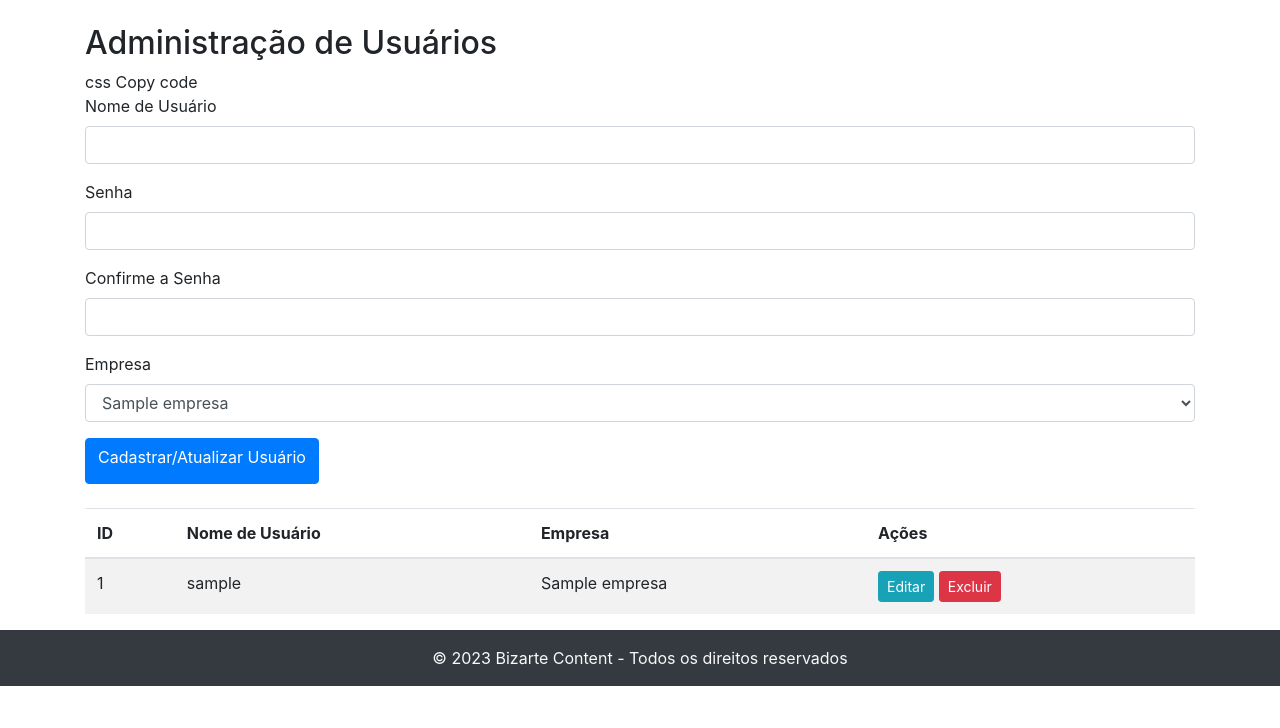
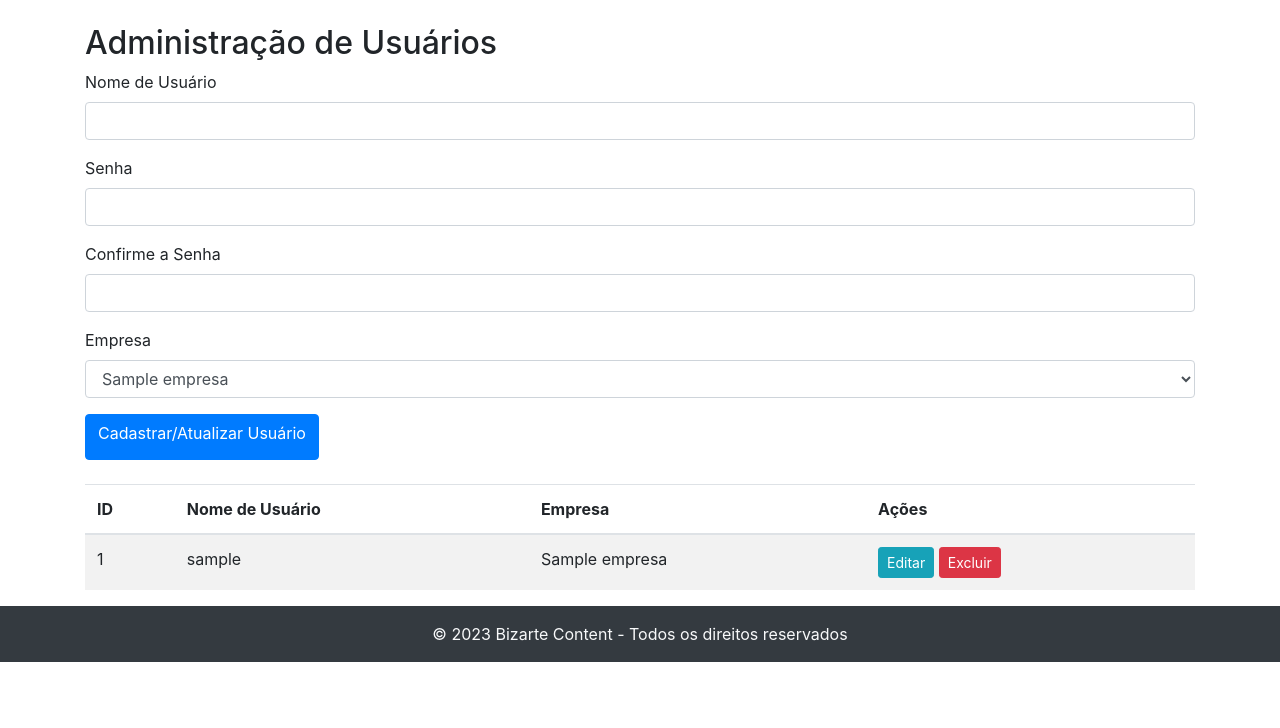
Before and after one commit to danielteixeiralima/bizarte_content, a Flask app: page /admin/usuarios in a window 1280 px wide. Shown: the part 72-800 px from the top of the page. Run offline with Flask 3, Linux system fonts and the light colour scheme; a user stored in the database is signed in; tables that the repository leaves empty hold one stand-in row (values such as "Sample post"); some libraries are stand-ins or nearby versions.

Commit message:
criação user

```diff
--- a/templates/admin_usuarios.html
+++ b/templates/admin_usuarios.html
@@ -5,8 +5,7 @@
 
 <div class="container mt-4">
     <h2>Administração de Usuários</h2>
-css
-Copy code
+
 <form method="POST" action="{{ url_for('admin_usuarios') }}" class="mb-4">
     {{ form.hidden_tag() }}
 
```
